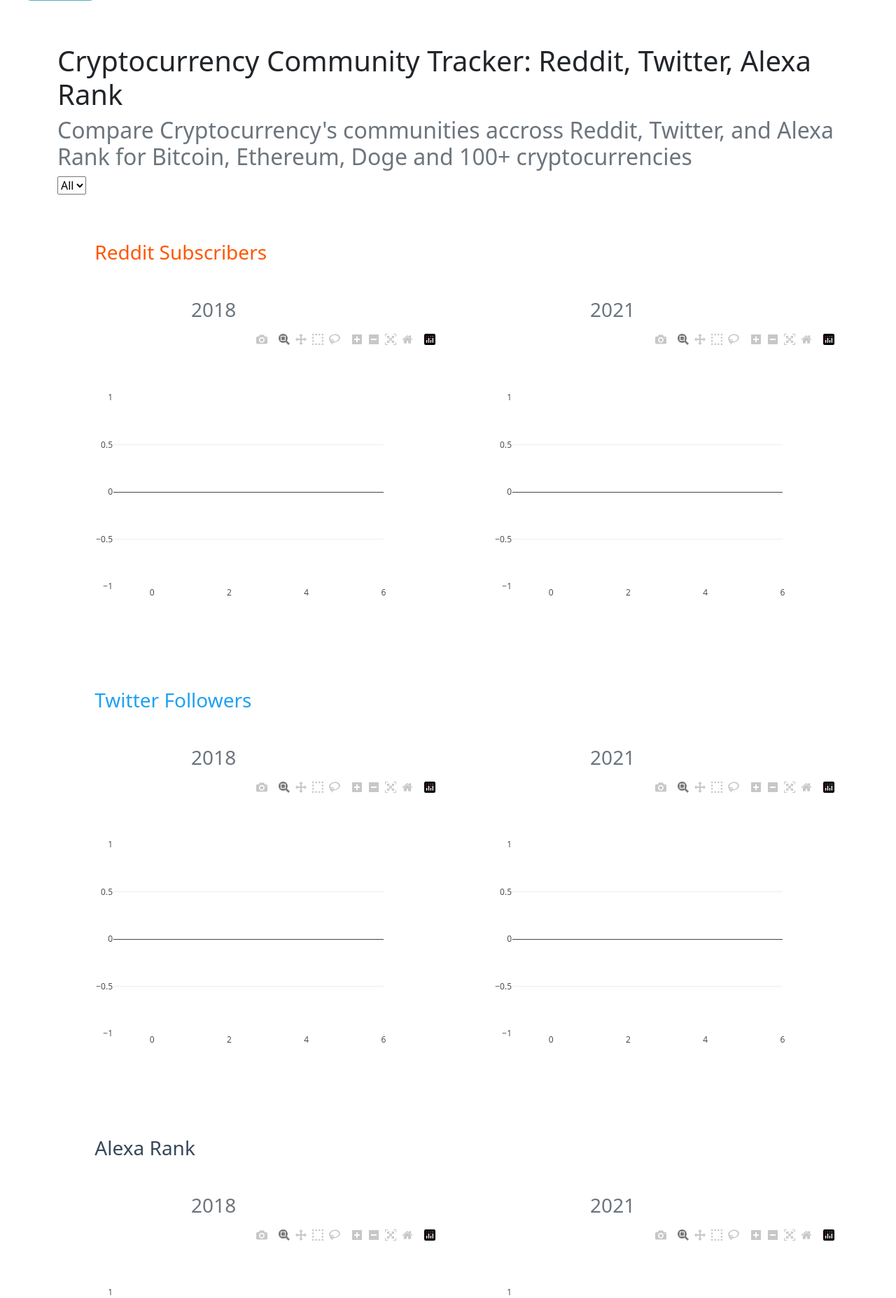
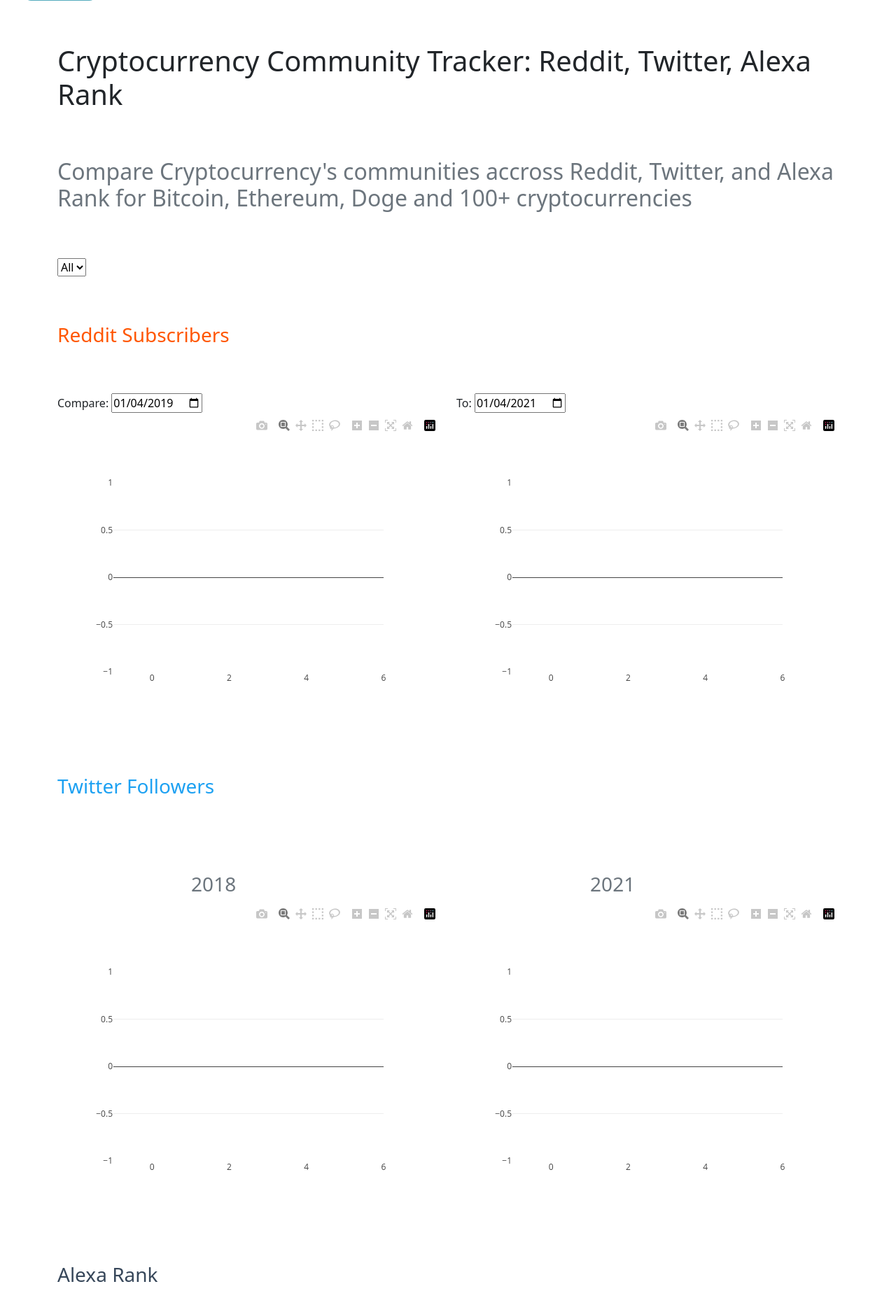
Before and after one commit to DataJohann/cryptocurrencies, a Flask app: page / in a window 1280 px wide. Shown: the part 73-1928 px from the top of the page at 70% size. Run offline with Flask 2, Linux system fonts and the light colour scheme; data that the repository does not hold is empty; parts of the project's set-up code (start-up, migrations or seed data) failed here and were passed over; some libraries are stand-ins or nearby versions.

Commit message:
added date selector in DOM, connected it to d3, added spacing for better visuals

```diff
--- a/crypto/app.py
+++ b/crypto/app.py
@@ -64,7 +64,8 @@ crypto_2018 = Base.classes.cleaned_2018_stats
 
 # Schedule database to be uploaded everyday at midnight
 
-schedule.every().day.at("00:00").do(master_database_updating_app_bitcoin_only, 'bitcoin_four_years_data')
+# Jobs don't work FIX THEM
+# schedule.every().day.at("00:00").do(master_database_updating_app_bitcoin_only, 'bitcoin_four_years_data')
 
 @app.route("/")
 def index():
@@ -87,10 +88,7 @@ def alexa():
 
     return render_template('Alexa_Rank.html')
 
-@app.route("/update_db")
-def update_db():
 
-    return master_database_updating_app_bitcoin_only('bitcoin_four_years_data')
 
 # Route for twitter data page
 
@@ -108,6 +106,14 @@ def reddit():
 
 
     return render_template('reddit.html')
+
+
+# Route to update db manually
+
+@app.route("/update_db")
+def update_db():
+
+    return master_database_updating_app_bitcoin_only('bitcoin_four_years_data')
 
 #######################################################
 # You can serve images from routes also!!
--- a/crypto/static/css/custom.css
+++ b/crypto/static/css/custom.css
@@ -63,8 +63,9 @@ a{
 }
 
 .p-header{
-    margin-left: 40pt;
+    margin-left: 0pt;
     margin-top: 50pt;
+    margin-bottom: 50pt;
 }
 
 .last-row{
--- a/crypto/static/js/plot.js
+++ b/crypto/static/js/plot.js
@@ -1,8 +1,11 @@
 
 // Build both set of charts
 
-function build_2021_charts(token, year_a, year_b){
-    console.log(year_a)
+function build_charts_year_a_year_b(token, year_a, year_b){
+
+    // Log year to verify
+    // console.log(year_a)
+
     const url_a = `/api/data/${year_a}`;
     console.log(url_a)
     d3.json(url_a).then(function(data) {
@@ -161,29 +164,31 @@ function define_color(social_media){
     }
 }
 
-// Select the year from the drowdown menu
+// Select the token from the drowdown menu
 
 function init() {
+
     // Grab a reference to the dropdown select element
-    var selector = d3.select("#selDataset");
+    var token_selector = d3.select("#selToken");
+
+
 
     // Use the list of sample names to populate the dropdown menu options
     d3.json("/api/data/2018").then((data) => {
 
     // Add 'All option to see all entries
-    selector
+    token_selector
     .append("option")
     .text("All")
     Object.entries(data).forEach(([key, value]) =>{
-        selector
+        token_selector
         .append("option")
         .text(value.name)
         .property("value", value.name)
     })
 
-
-    // build_2018_charts();
-    build_2021_charts("", 2018, 2021);
+    // Initiate by buildi
+    build_charts_year_a_year_b("", 2018, 2021);
 
     });
   }
@@ -191,9 +196,20 @@ function init() {
 // Call a function to rebuild the chart when the option changes
 
 function optionChanged(newToken){
+    console.log(newToken)
 
+    // var year_selector = d3.select("#selYearA");
+    console.log(d3.select("#selToken").node().value)
+    console.log(d3.select("#start").node().value)
+    console.log(d3.select("#end").node().value)
+    // year_selector.this.value ? console.log("exist") : console.log("does not exist")
     // build_2018_charts(newToken)
-    build_2021_charts(newToken, 2018, 2021)
+    build_charts_year_a_year_b(newToken, 2018, 2021)
 }
 
+
+function dateChanged(new_date){
+    console.log(new_date)
+    console.log(d3.select("#start").node().value)
+}
 init();
--- a/crypto/templates/index.html
+++ b/crypto/templates/index.html
@@ -94,11 +94,11 @@
         <div class="row">
             <div class="col">
                 <h1>Cryptocurrency Community Tracker: Reddit, Twitter, Alexa Rank </h1>
-                <h2 class="text-muted">Compare Cryptocurrency's communities accross Reddit, Twitter, and Alexa Rank for Bitcoin, Ethereum, Doge and 100+ cryptocurrencies</h2>
+                <h2 class="p-header text-muted">Compare Cryptocurrency's communities accross Reddit, Twitter, and Alexa Rank for Bitcoin, Ethereum, Doge and 100+ cryptocurrencies</h2>
 
                 <div class="well">
-                    <select id="selDataset" onchange="optionChanged(this.value)"></select>
-                  </div>
+                    <select id="selToken" onchange="optionChanged(this.value)"></select>
+                </div>
 
             </div>
         </div>
@@ -110,18 +110,27 @@
 
         <div class="row">
 
-            <a href="/Cryptocurrency-Reddit-Subscribers-Tracker"> <h3 class="p-header dropdown-item-reddit">Reddit Subscribers</h3> </a>
+            <h3 class="p-header"> <a href="/Cryptocurrency-Reddit-Subscribers-Tracker" class="dropdown-item-reddit">Reddit Subscribers</a></h3>
 
             <div class="col-6">
-                <!-- Div for the first graph created with plotly -->
-                <h3 class="text-muted text-muted-link">2018</h3>
+                <label for="start">Compare: </label>
+
+                <input type="date" id="start" name="trip-start"
+                value="2019-01-04"
+                min="2019-01-04" max="2021-08-20" onchange="dateChanged(this.value)">
+                <!-- <h3 class="text-muted text-muted-link">2018</h3> -->
                 <div id="reddit-plot2018" alt="Reddit Subscribers count for top cryptocurrencies in 2018"></div>
 
             </div>
 
             <div class="col-6">
                 <!-- Div for the first graph created with plotly -->
-                <h3 class="text-muted text-muted-link">2021</h3>
+                <!-- <h3 class="text-muted text-muted-link">2021</h3> -->
+                <label for="start">To: </label>
+
+                <input type="date" id="end" name="trip-end"
+                value="2021-01-04"
+                min="2019-01-04" max="2021-08-20" onchange="dateChanged(this.value)" >
                 <div id="reddit-plot2021" alt="Reddit Subscribers count for top cryptocurrencies in 2021"></div>
                 <!-- <a href="/reddit"> <p class="text-muted text-muted-link">Reddit Subscribers</p> </a> -->
             </div>
@@ -132,12 +141,13 @@
 
         <div class="row">
 
-            <a href="/Cryptocurrency-Twitter-Followers-Tracker"> <h3 class="p-header dropdown-item-twitter">Twitter Followers</h3> </a>
+            <h3 class="p-header"><a href="/Cryptocurrency-Twitter-Followers-Tracker" class="dropdown-item-twitter" >Twitter Followers </a> </h3>
 
             <div class="col-6">
 
                 <!-- Div for the first graph created with plotly -->
                 <h3 class="text-muted text-muted-link">2018</h3>
+
                 <div id="twitter-plot2018" alt="Twitter followers count for top cryptocurrencies in 2018"></div>
                 <!-- <a href="/twitter"> <p class="text-muted text-muted-link">Twitter Followers</p> </a> -->
 
@@ -155,7 +165,7 @@
         </div>
         <div class="row">
 
-            <a href="/Cryptocurrency-Alexa-Rank-Tracker"> <h3 class="p-header dropdown-item-alexa">Alexa Rank</h3> </a>
+            <h3 class="p-header "> <a href="/Cryptocurrency-Alexa-Rank-Tracker" class="dropdown-item-alexa">Alexa Rank</a></h3>
 
             <div class="col-6">
 
```
